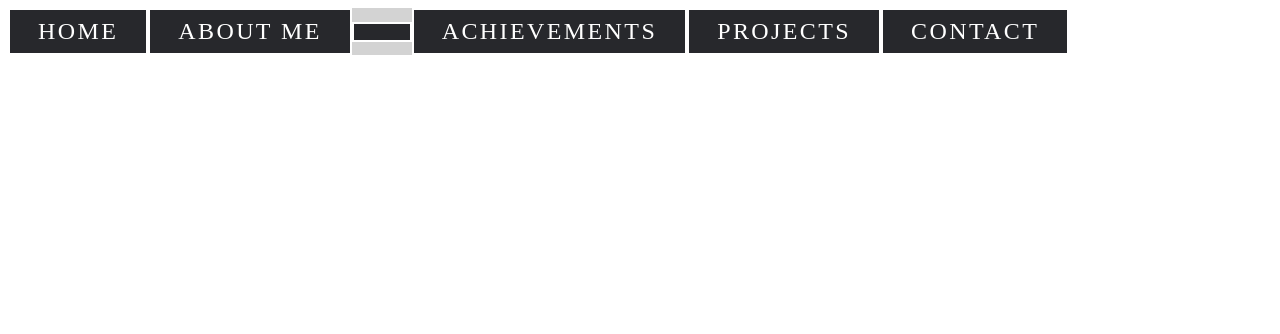
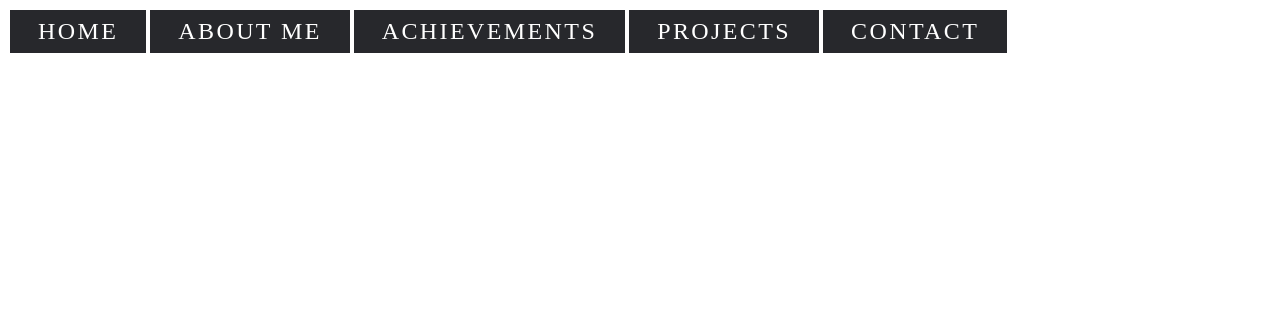
Before and after one commit to Boymangirl/MyWebsite, a plain HTML site: page index.html in a window 1280 px wide. Shown: the top 334 px of the page. Drawn offline with Linux system fonts and the light colour scheme.

Commit message:
Update index.html

```diff
--- a/index.html
+++ b/index.html
@@ -16,7 +16,6 @@
             <a href="https://nikashkirkseyshop.ddns.net/index.html" style="--clr:#1e9bff"><span>Home</span></a>
 
             <a href="https://nikashkirkseyshop.ddns.net/tableware.html" style="--clr:#1e9bff"><span>About Me</span></a>
-            <a href="https://nikashkirkseyshop.ddns.net/clothing.html" style="--clr:#1e9bff"><span></span></a>
             <a href="https://nikashkirkseyshop.ddns.net/accessories.html" style="--clr:#1e9bff"><span>Achievements</span></a>
             <a href="https://nikashkirkseyshop.ddns.net/about.html" style="--clr:#1e9bff"><span>Projects</span></a>
             <a href="https://nikashkirkseyshop.ddns.net/socials.html" style="--clr:#1e9bff"><span>Contact</span></a>
```
